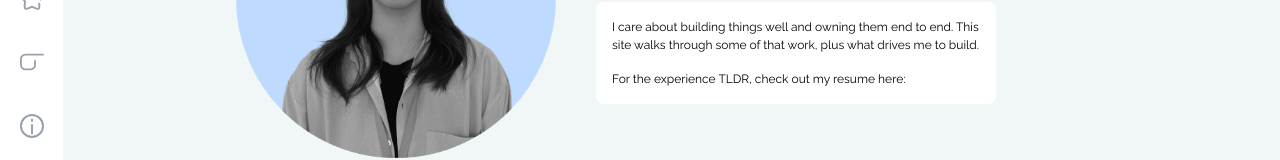
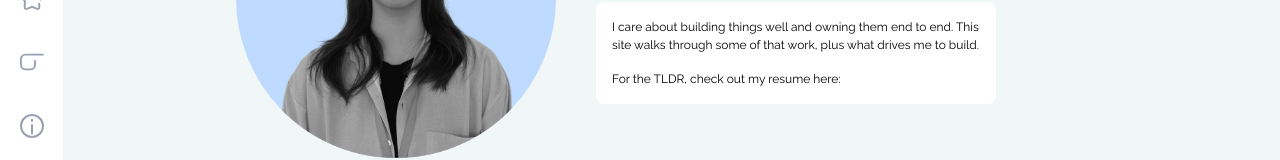
Before and after one commit to shuttlecodes/tam-portfolio, a React (Vite) app: page / in a window 1280 px wide. Shown: the part 402-562 px from the top of the page. Built offline with nearby package versions, Linux system fonts and the light colour scheme.

Commit message:
home text

```diff
--- a/src/pages/Home.tsx
+++ b/src/pages/Home.tsx
@@ -5,7 +5,7 @@ import { motion } from "framer-motion";
 const TITLE = "Hi, I'm Tam Mai";
 const SUBTITLE = "Software engineer 🛠️ and sometimes a designer 🎨 but perpetually a music enthusiast 🎵";
 const BODY_TEXT = "I care about building things well and owning them end to end. This site walks through some of that work, plus what drives me to build.";
-const RESUME_LINK = "For the experience TLDR, check out my resume here:"
+const RESUME_LINK = "For the TLDR, check out my resume here:"
 
 const Home = () => {
 
```
